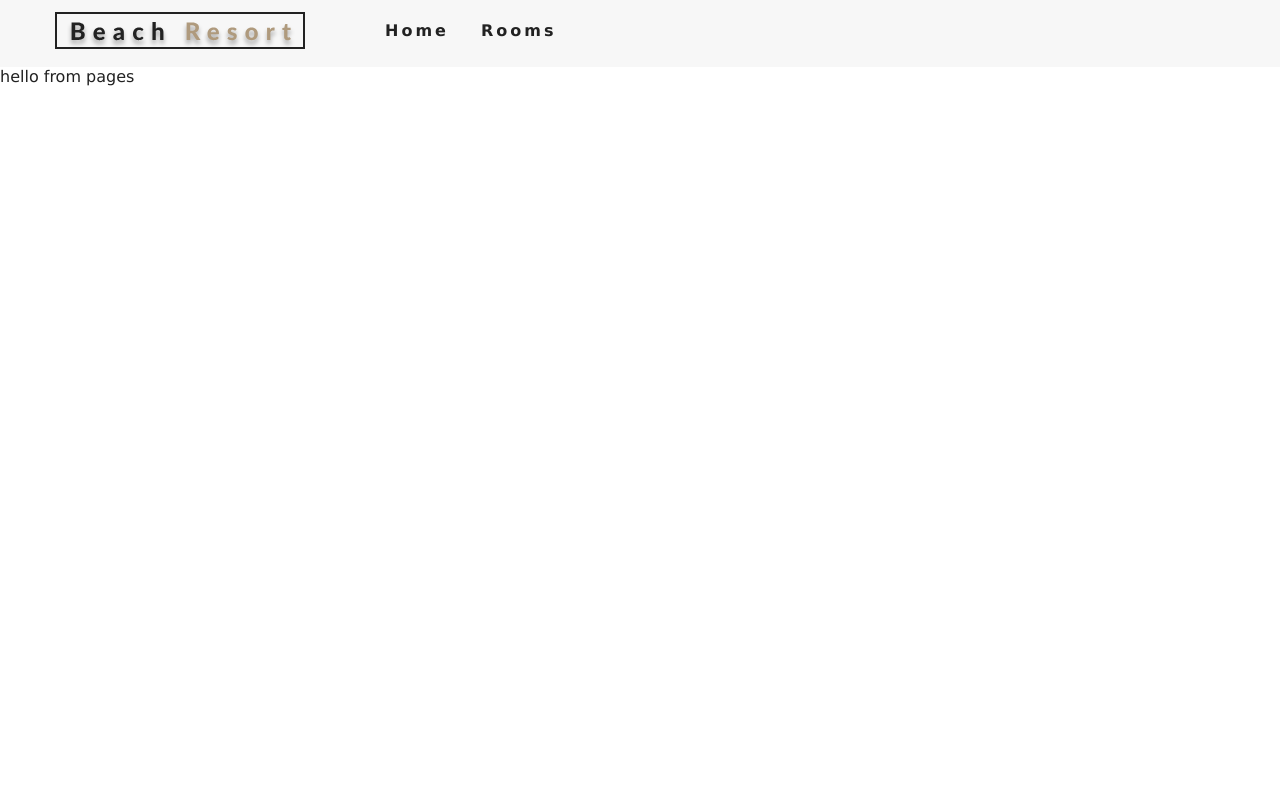
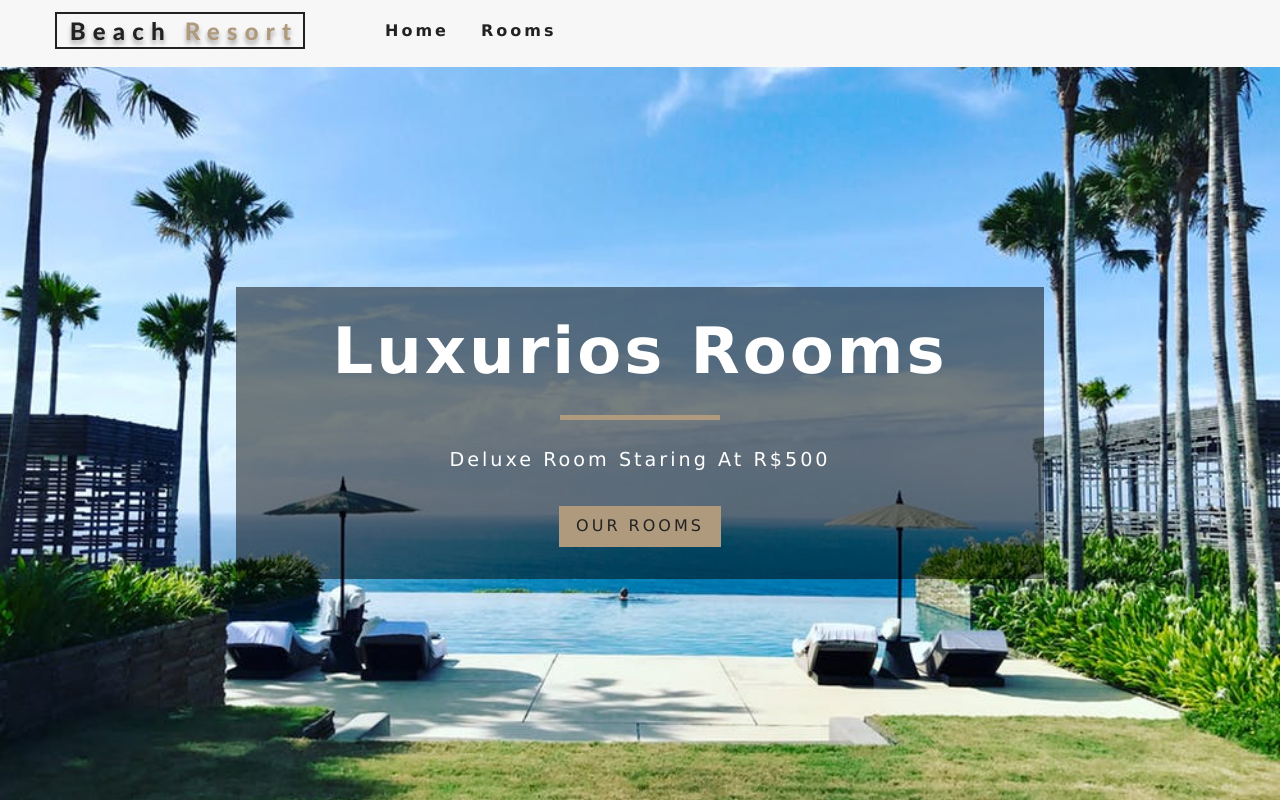
Before and after one commit to diiegoburiti/ComeHome, a React (Create React App) app: page / in a window 1280 px wide. Built offline with nearby package versions, Linux system fonts and the light colour scheme.

Commit message:
Banner added

```diff
--- /dev/null
+++ b/src/components/Banner.js
@@ -0,0 +1,13 @@
+import React from "react";
+import Hero from "./Hero";
+
+export default function Banner({ children, title, subtitle }) {
+  return (
+    <div className="banner">
+      <h1>{title}</h1>
+      <div></div>
+      <p>{subtitle}</p>
+      {children}
+    </div>
+  );
+}
--- /dev/null
+++ b/src/components/Hero.js
@@ -0,0 +1,8 @@
+import React from "react";
+
+export default function Hero({ children, hero }) {
+  return <header className={hero}>{children}</header>;
+}
+Hero.defaultProps = {
+  hero: "defaultHero",
+};
--- a/src/pages/Error.js
+++ b/src/pages/Error.js
@@ -1,5 +1,16 @@
 import React from "react";
+import Hero from "../components/Hero";
+import Banner from "../components/Banner";
+import { Link } from "react-router-dom";
 
 export default function Error() {
-  return <div>hello from error page</div>;
+  return (
+    <Hero>
+      <Banner title="404" subtitle="page not found">
+        <Link to="/" className="btn-primary">
+          Return home
+        </Link>
+      </Banner>
+    </Hero>
+  );
 }
--- a/src/pages/Home.js
+++ b/src/pages/Home.js
@@ -1,5 +1,15 @@
 import React from "react";
-
+import Hero from "../components/Hero";
+import Banner from "../components/Banner";
+import { Link } from "react-router-dom";
 export default function Home() {
-  return <div>hello from pages</div>;
+  return (
+    <Hero>
+      <Banner title="luxurios rooms" subtitle="deluxe room staring at R$500">
+        <Link to="/rooms" className="btn-primary">
+          our rooms
+        </Link>
+      </Banner>
+    </Hero>
+  );
 }
--- a/src/pages/Rooms.js
+++ b/src/pages/Rooms.js
@@ -1,6 +1,16 @@
 import React from "react";
-
+import Hero from "../components/Hero";
+import Banner from "../components/Banner";
+import { Link } from "react-router-dom";
 export const Roons = () => {
-  return <div>hello from Roons</div>;
+  return (
+    <Hero hero="roomsHero">
+      <Banner title="Our rooms">
+        <Link to="/" className="btn-primary">
+          Return home
+        </Link>
+      </Banner>
+    </Hero>
+  );
 };
 export default Roons;
```
